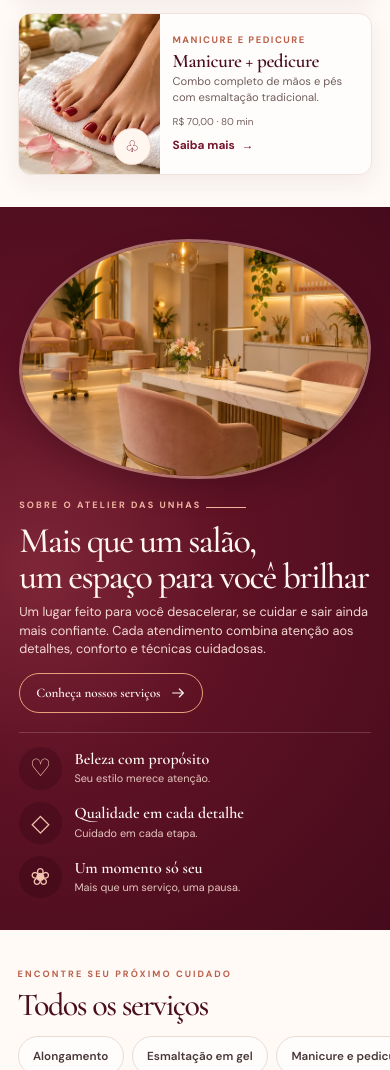
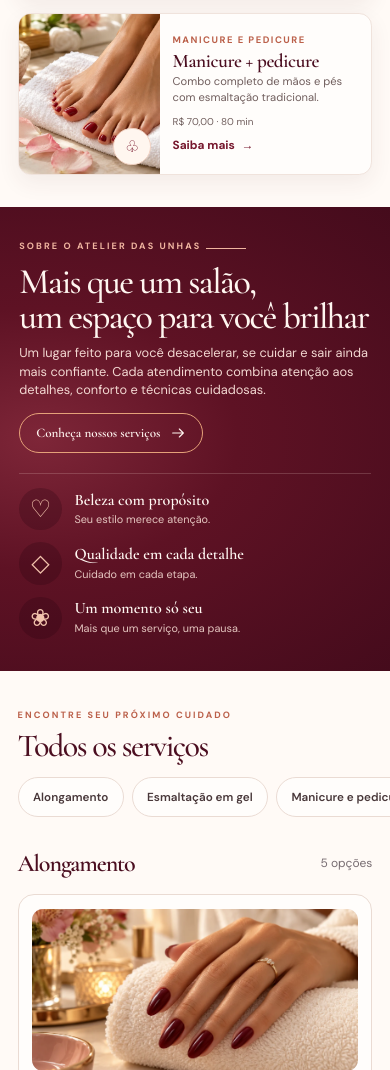
Before and after one commit to voicesz1/agendamento-salao, a FastAPI app: page / in a window 390 px wide. Shown: the part 1346-2416 px from the top of the page. Run offline with FastAPI, Linux system fonts and the light colour scheme.

Commit message:
Remove foto do salão e ajusta seção sobre

```diff
--- a/app/static/css/style.css
+++ b/app/static/css/style.css
@@ -524,7 +524,7 @@ code { background: var(--banner-bg); padding: 0.15rem 0.35rem; border-radius: 0.
 .empty-services { grid-column: 1 / -1; color: var(--home-muted); }
 .home-about {
   display: grid;
-  grid-template-columns: minmax(15rem, 1.05fr) minmax(20rem, 1.15fr) minmax(16rem, 0.95fr);
+  grid-template-columns: minmax(0, 1.3fr) minmax(0, 1fr);
   align-items: center;
   gap: clamp(1.5rem, 4vw, 3.5rem);
   padding: 1.3rem max(5vw, calc((100vw - 1240px) / 2));
@@ -532,8 +532,6 @@ code { background: var(--banner-bg); padding: 0.15rem 0.35rem; border-radius: 0.
   background: radial-gradient(ellipse at 10% 50%, #7e2638 0, #5e1224 40%, #450b1c 100%);
   scroll-margin-top: 5.8rem;
 }
-.about-photo { height: 16.5rem; overflow: hidden; border: 3px solid rgb(238 191 166 / 55%); border-radius: 48% 52% 49% 51% / 55% 45% 55% 45%; box-shadow: 0 12px 28px rgb(22 3 9 / 20%); }
-.about-photo img { display: block; width: 100%; height: 100%; object-fit: cover; }
 .about-copy .eyebrow { margin-bottom: 0.65rem; color: #f0b5a0; }
 .about-copy h2 { margin: 0 0 0.6rem; color: #fff6f0; font-size: clamp(2rem, 2.8vw, 2.6rem); }
 .about-copy > p:not(.eyebrow) { max-width: 31rem; margin-bottom: 0.85rem; color: #f3d8d2; font-size: 0.8rem; line-height: 1.45; }
@@ -586,7 +584,7 @@ code { background: var(--banner-bg); padding: 0.15rem 0.35rem; border-radius: 0.
   .home-services { grid-template-columns: minmax(13rem, 0.82fr) minmax(0, 2.5fr); gap: 1rem; }
   .showcase-grid { gap: 0.75rem; }
   .showcase-content { padding-inline: 0.85rem; }
-  .home-about { grid-template-columns: 0.85fr 1.2fr 0.95fr; gap: 1.5rem; }
+  .home-about { grid-template-columns: minmax(0, 1.2fr) minmax(0, 1fr); gap: 1.5rem; }
   .about-values { padding-left: 1rem; }
 }
 @media (max-width: 760px) {
@@ -631,7 +629,6 @@ code { background: var(--banner-bg); padding: 0.15rem 0.35rem; border-radius: 0.
   .showcase-bottom { align-items: flex-start; flex-direction: column; gap: 0.35rem; font-size: 0.62rem; }
   .showcase-bottom a { font-size: 0.74rem; }
   .home-about { grid-template-columns: 1fr; gap: 1.2rem; padding: 2rem 1.2rem; }
-  .about-photo { width: min(100%, 24rem); height: 15rem; margin-inline: auto; }
   .about-copy h2 { font-size: 2.25rem; }
   .about-values { gap: 0.75rem; padding: 0.9rem 0 0; border-top: 1px solid rgb(255 231 221 / 18%); border-left: 0; }
   .all-services { width: calc(100% - 2.2rem); padding: 2.3rem 0 0.5rem; }
--- a/app/static/sw.js
+++ b/app/static/sw.js
@@ -1,6 +1,6 @@
-const CACHE_NAME = "salon-static-v15-crys-logo";
+const CACHE_NAME = "salon-static-v16-no-studio-photo";
 const STATIC_ASSETS = [
-  "/static/css/style.css?v=2026-10-29-simple-booking",
+  "/static/css/style.css?v=2026-10-29-no-studio-photo",
   "/static/js/theme.js?v=2026-10-16-dark",
   "/static/js/booking.js?v=2026-10-29-simple-booking",
   "/static/js/payment.js?v=2026-10-18-mercadopago-v1",
--- a/app/templates/base.html
+++ b/app/templates/base.html
@@ -12,7 +12,7 @@
   <link rel="preconnect" href="https://fonts.googleapis.com">
   <link rel="preconnect" href="https://fonts.gstatic.com" crossorigin>
   <link href="https://fonts.googleapis.com/css2?family=Allura&family=Cormorant+Garamond:ital,wght@0,400;0,500;0,600;1,400;1,500&family=DM+Sans:wght@400;500;600;700&family=Manrope:wght@400;500;600;700;800&display=swap" rel="stylesheet">
-  <link rel="stylesheet" href="/static/css/style.css?v=2026-10-29-simple-booking">
+  <link rel="stylesheet" href="/static/css/style.css?v=2026-10-29-no-studio-photo">
 </head>
 <body class="customer-app{% if request.url.path == '/' %} homepage-app{% endif %}">
   <svg class="icon-sprite" xmlns="http://www.w3.org/2000/svg" aria-hidden="true"><defs>
--- a/app/templates/index.html
+++ b/app/templates/index.html
@@ -50,7 +50,6 @@
 </section>
 
 <section class="home-about" id="sobre" aria-labelledby="about-title">
-  <div class="about-photo"><img src="/static/images/studio.webp" alt="Ambiente acolhedor preparado para receber você" width="760" height="600" loading="lazy" decoding="async"></div>
   <div class="about-copy">
     <p class="eyebrow">Sobre o {{ salon_name }} <span aria-hidden="true"></span></p>
     <h2 id="about-title">Mais que um salão,<br>um espaço para você brilhar</h2>
```
